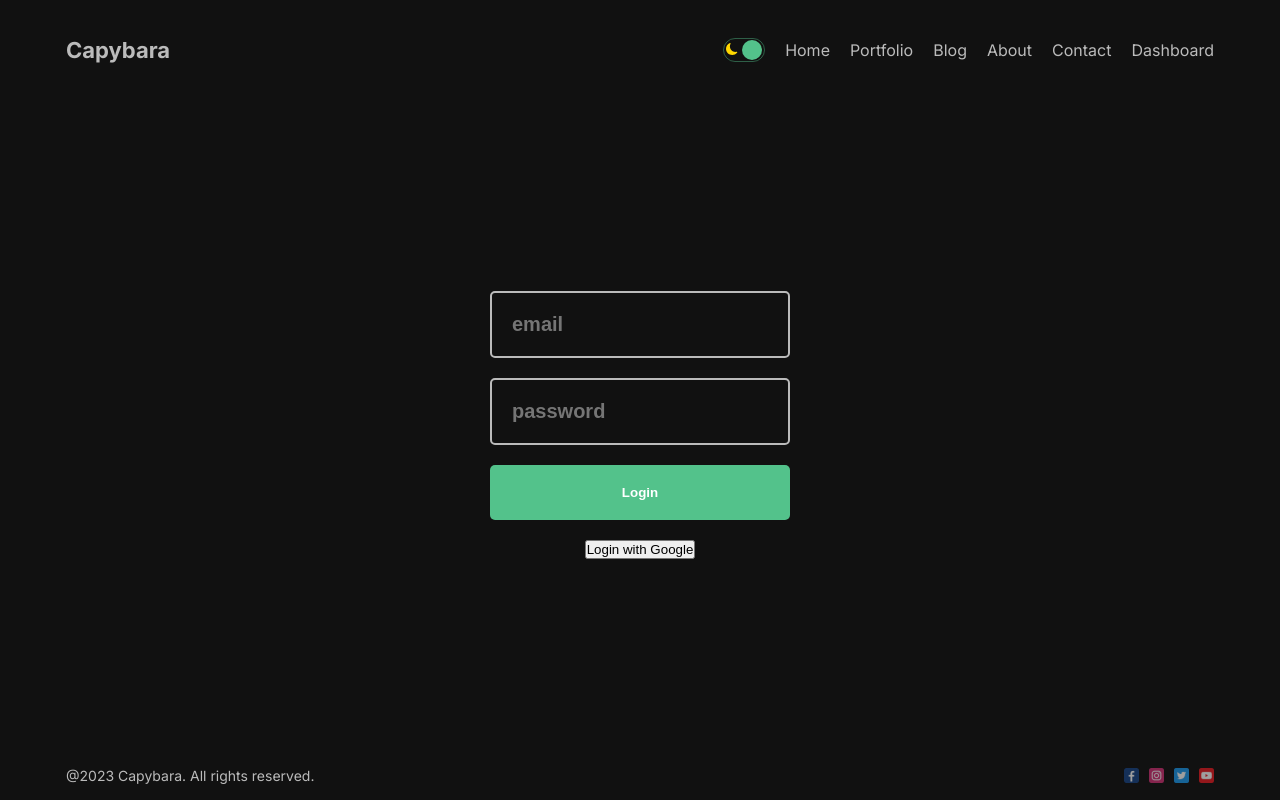
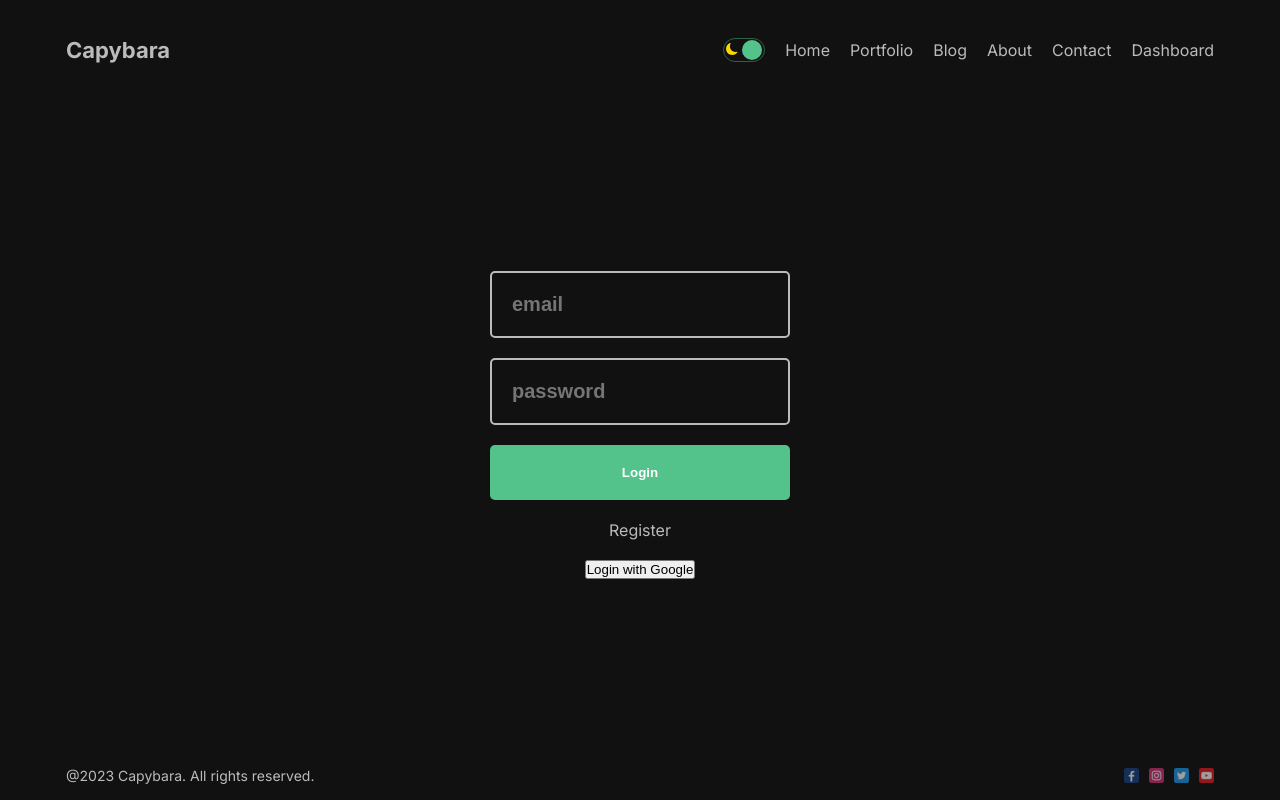
Before and after one commit to maxxi02/CapyBara, a Next.js app: page /dashboard/login in a window 1280 px wide. Built offline with nearby package versions, Linux system fonts and the light colour scheme; no server answers.

Commit message:
update again

```diff
--- a/src/app/dashboard/(authentication)/login/page.js
+++ b/src/app/dashboard/(authentication)/login/page.js
@@ -7,6 +7,7 @@ import Link from 'next/link'
 import { ThemeContext } from '@/context/ThemeContext'
 import { useRouter } from 'next/navigation'
 import { signIn, useSession } from 'next-auth/react'
+import Button from '@/components/Button/Button'
 
 export default function Login() {
 
@@ -50,6 +51,7 @@ export default function Login() {
         required />
         <button className={styles.button}>Login</button>
       </form>
+      <Link href={"/dashboard/register"}>Register</Link>
       <button onClick={()=> signIn("google")}>Login with Google</button>
     </div>
   )
```
Also changed, not shown: src/app/dashboard/(authentication)/login/page.module.css (line endings or trailing spaces).
